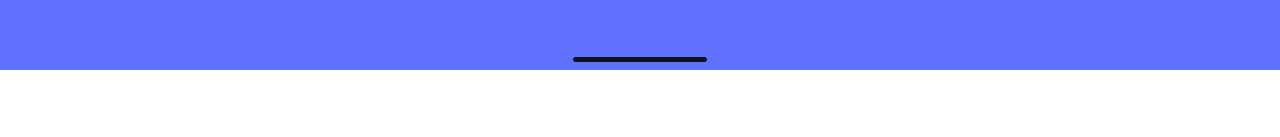
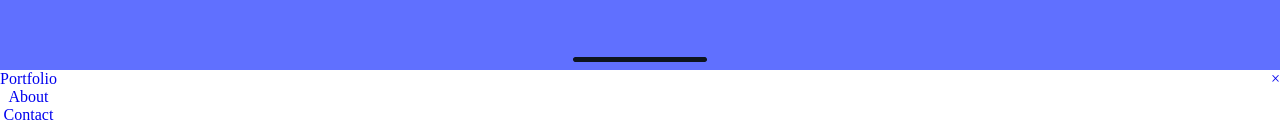
Before and after one commit to robinbenitezmora/Portfolio-Robin-Benitez, a website: page index.html in a window 1280 px wide. Shown: the part 4338-4475 px from the top of the page. Before the commit the page ends 4408 px from the top, so only its background shows below. Drawn offline with Linux system fonts and the light colour scheme.

Commit message:
Add code lines in order to start the 'slide-menu' in html, css and Javascript

```diff
--- a/index.html
+++ b/index.html
@@ -226,7 +226,16 @@
         <div class="end-line"><img src="./images/end-line.png" alt="end-line"></div>
       </form>
     </section>
+    <div id="slide_menu">
+      <ul class="items">
+        <li><a class="slide_menu__topics" href="#projects">Portfolio</a></li>
+        <li><a class="slide_menu__topics" href="#about-me">About</a></li>
+        <li><a class="slide_menu__topics" href="#contact">Contact</a></li>
+      </ul>
+      <div><a class="cls" href="#">&times;</a></div>
+    </div>
   </main>
+  <script src="./main.js"></script>
 </body>
 
 </html>
--- a/style.css
+++ b/style.css
@@ -505,6 +505,21 @@ textarea:valid {
 }
 
 @media screen and (min-width: 768px) {
+  #slide_menu {
+    display: flex;
+    flex-direction: row;
+    justify-content: space-between;
+    align-items: flex-start;
+  }
+
+  .items {
+    display: flex;
+    flex-direction: column;
+    justify-content: center;
+    align-items: center;
+    margin-bottom: 1rem;
+  }
+
   .projects {
     display: flex;
     flex-direction: column;
```
Also changed, not shown: main.js (added).
